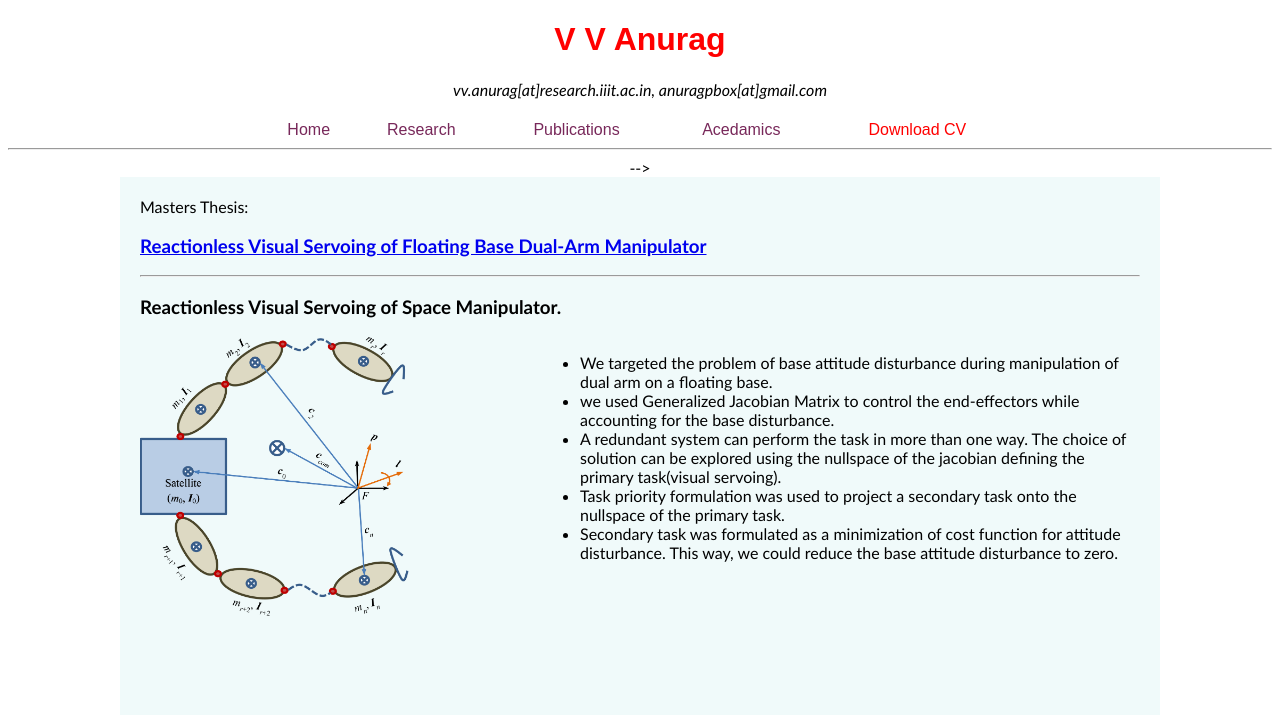
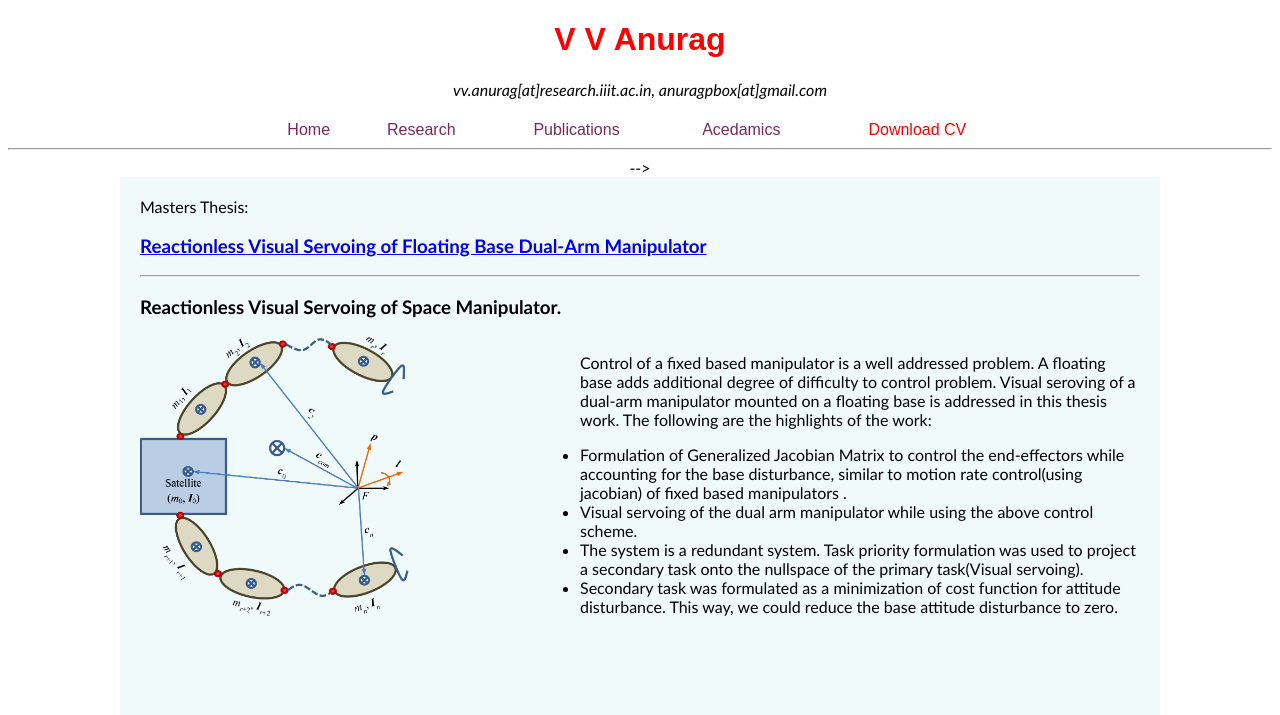
Before and after one commit to anuragvvworkspace/research, a plain HTML site: page Research.html in a window 1280 px wide. Shown: the top 715 px of the page. Drawn offline with Linux system fonts and the light colour scheme.

Commit message:
updated here and there

```diff
--- a/Research.html
+++ b/Research.html
@@ -76,13 +76,18 @@
 			</div>
 			<div style="height:400px;width:600px;float:right;background-color:rgb(240,250,250);">
 				<ul>
-					<li>We targeted the problem of base attitude disturbance during manipulation of dual arm on a floating base.</li>
-					<li>we used Generalized Jacobian Matrix to control the end-effectors while accounting for the base disturbance. </li>
-					<li>A redundant system can perform the task in more than one way.
-						The choice of solution can be explored using the nullspace of the jacobian defining the primary task(visual servoing).
-					<li>Task priority formulation was used to project a secondary task onto the nullspace of the primary task.
+					<p>
+					Control of a fixed based manipulator is a well addressed problem. A floating base adds additional degree of difficulty to control problem.
+					Visual seroving of a dual-arm manipulator mounted on a floating base is addressed in this thesis work.
+					The following are the highlights of the work:
+					</p>
+					<li>Formulation of Generalized Jacobian Matrix to control the end-effectors while accounting for the base disturbance,
+					similar to motion rate control(using jacobian) of fixed based manipulators . </li>
+					<li>Visual servoing of the dual arm manipulator while using  the above control scheme.
+					<li>The system is a redundant system. Task priority formulation was used to project
+					 a secondary task onto the nullspace of the primary task(Visual servoing).
 					<li>Secondary task was formulated as a minimization of cost function for attitude disturbance.
-						This way, we could reduce the base attitude disturbance to zero.
+					This way, we could reduce the base attitude disturbance to zero.
 				</ul>
 			</div>
 			<div align="center">
```
Also changed, not shown: index.html (+7 -8 lines), 2 other files.
